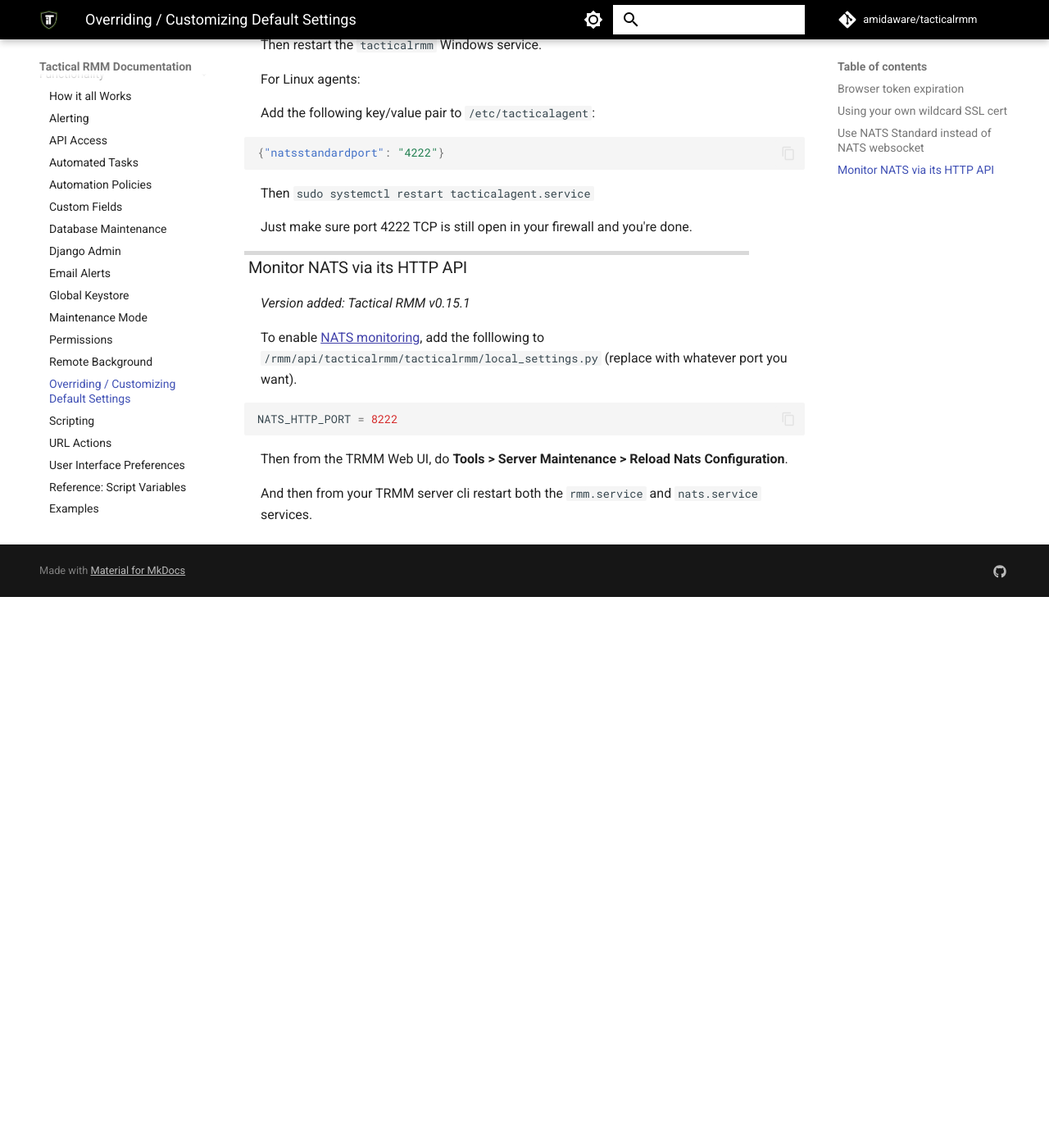
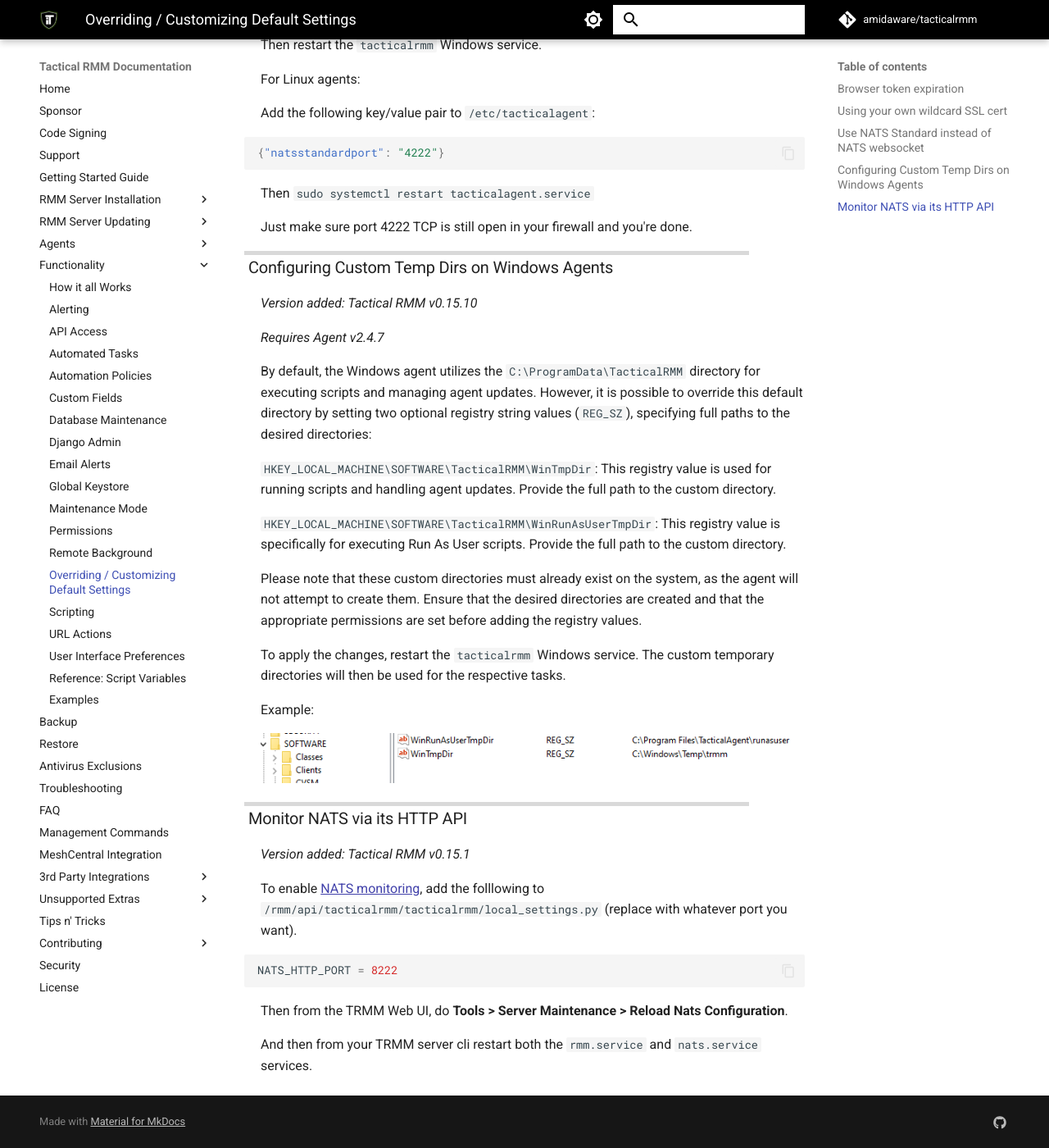
Before and after one commit to amidaware/trmm-docs, an MkDocs documentation site: the page built from docs/functions/settings_override.md, in a window 1280 px wide and 1400 px high, scrolled down 1327 px. Shown: the whole window at 82% size. Built offline with MkDocs 1.6.1 and Material for MkDocs 9.7.7, drawn with Linux system fonts in a browser that asks for light colours; comment, search, counter and statistics services are not loaded; before the commit the page ends 2055 px from its top, so only the background shows below that.

Commit message:
add docs for new tempdir settings

```diff
--- a/docs/functions/settings_override.md
+++ b/docs/functions/settings_override.md
@@ -61,6 +61,26 @@
 
 Just make sure port 4222 TCP is still open in your firewall and you're done.
 
+### Configuring Custom Temp Dirs on Windows Agents
+
+*Version added: Tactical RMM v0.15.10*
+
+*Requires Agent v2.4.7*
+
+By default, the Windows agent utilizes the `C:\ProgramData\TacticalRMM` directory for executing scripts and managing agent updates. However, it is possible to override this default directory by setting two optional registry string values (`REG_SZ`), specifying full paths to the desired directories:
+
+`HKEY_LOCAL_MACHINE\SOFTWARE\TacticalRMM\WinTmpDir`: This registry value is used for running scripts and handling agent updates. Provide the full path to the custom directory.
+
+`HKEY_LOCAL_MACHINE\SOFTWARE\TacticalRMM\WinRunAsUserTmpDir`: This registry value is specifically for executing Run As User scripts. Provide the full path to the custom directory.
+
+Please note that these custom directories must already exist on the system, as the agent will not attempt to create them. Ensure that the desired directories are created and that the appropriate permissions are set before adding the registry values.
+
+To apply the changes, restart the `tacticalrmm` Windows service. The custom temporary directories will then be used for the respective tasks.
+
+Example:
+
+![reg](../images/wintmpdir.png)
+
 ### Monitor NATS via its HTTP API
 
 *Version added: Tactical RMM v0.15.1*
```
Also changed, not shown: docs/images/wintmpdir.png (added).
